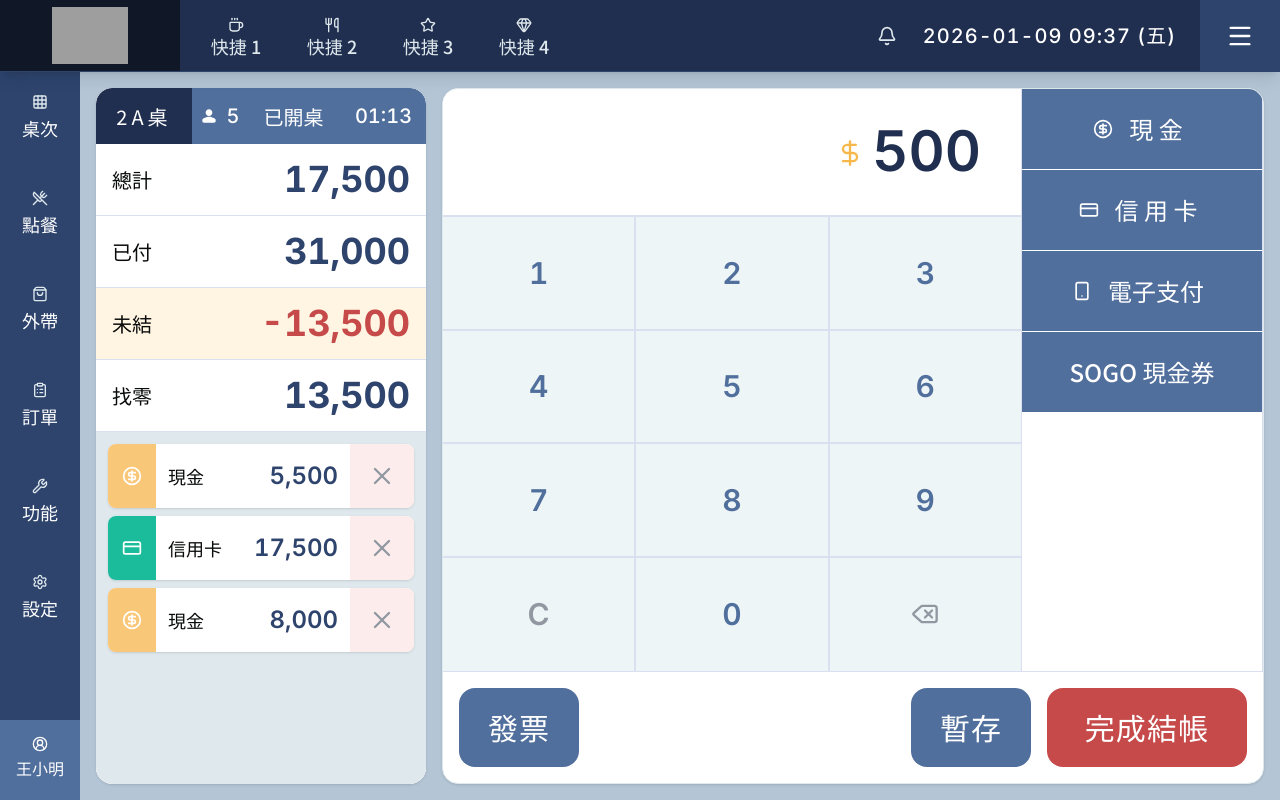
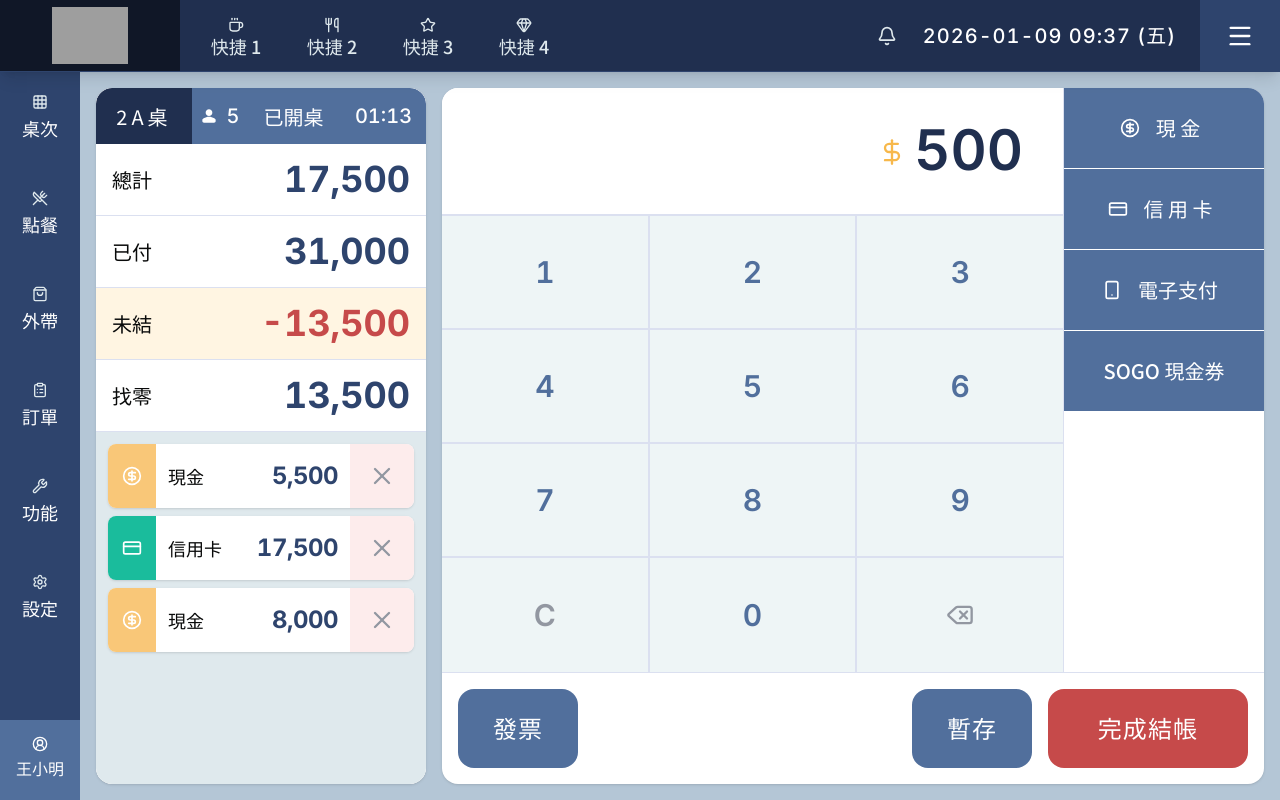
Before and after one commit to naomichiang/POS-system-Cursor, a Vue app: page / in a window 1280 px wide. Built offline with nearby package versions, Linux system fonts and the light colour scheme; grey boxes are pictures that could not be loaded.

Commit message:
style: 移除支付方式按鈕邊框並微調 主要操作按鈕字級為 2xl

```diff
--- a/src/App.vue
+++ b/src/App.vue
@@ -40,7 +40,7 @@
           />
           <!-- Checkout Area -->
           <CheckoutArea
-            class="flex-1 bg-white rounded-2xl shadow-sm border border-ash-200 overflow-y-auto"
+            class="flex-1 bg-white rounded-2xl shadow-sm  overflow-y-auto"
             @add-payment="handleAddPayment"
           />
         </main>
--- a/src/assets/main.css
+++ b/src/assets/main.css
@@ -209,7 +209,7 @@
      --spacing-icon-lg: 28px;
      --spacing-icon-xl: 40px;
 
-     /* Button Widths (以 8pt 為基準) */
+     /* LabelButton Widths (以 8pt 為基準) */
      --spacing-btn-sm: 80px; /* 輔助功能鍵：發票 */
      --spacing-btn-md: 120px; /* 主要功能鍵：確認、結帳 */
      --spacing-btn-lg: 200px;
--- a/src/components/CheckoutArea.vue
+++ b/src/components/CheckoutArea.vue
@@ -110,7 +110,7 @@ const handleCompleteCheckout = () => {
       >
         <!-- Input Display -->
         <div
-          class="flex h-[128px] px-10 justify-end items-center gap-2 self-stretch border-b-2 border-border-primary bg-layer-primary"
+          class="flex h-8-16 px-10 justify-end items-center gap-2 self-stretch border-b-2 border-border-primary bg-layer-primary"
         >
           <div class="flex pt-0.5 items-center  self-stretch">
             <div class="flex w-icon-lg h-icon-lg justify-center items-center">
@@ -163,7 +163,7 @@ const handleCompleteCheckout = () => {
       </div>
 
       <!-- Payment Methods -->
-      <div class="flex flex-col items-start self-stretch border-r border-border-primary">
+      <div class="flex flex-col items-start self-stretch">
         <div
           class="flex flex-col items-start gap-px flex-1 self-stretch overflow-hidden"
         >
@@ -172,7 +172,7 @@ const handleCompleteCheckout = () => {
             :key="method.id"
             @click="handlePayment(method.id)"
             :class="[
-              'flex w-[240px] h-[80px] min-w-[100px] max-w-[240px] px-4 justify-center items-center transition-colors',
+              'flex w-btn-lg h-[80px] min-w-[100px] max-w-[240px] px-4 justify-center items-center transition-colors',
               method.paddingClass,
               'bg-button-primary hover:bg-button-primary-hover',
               'active:bg-button-primary-disabled active:scale-[0.98]'
@@ -191,7 +191,7 @@ const handleCompleteCheckout = () => {
 
             <!-- Label -->
             <div
-              class="text-text-on-color text-center font-noto text-2xl font-medium leading-[120%]"
+              class="text-text-on-color text-center font-noto text-xl font-medium leading-[120%]"
             >
               {{ method.label }}
             </div>
@@ -202,26 +202,26 @@ const handleCompleteCheckout = () => {
 
     <!-- Bottom Actions -->
     <div
-      class="flex h-[112px] p-4 items-start gap-4 self-stretch border-t border-border-primary"
+      class="flex h-8-14 p-4 items-start gap-4 self-stretch border-t border-border-primary"
     >
       <button
         class="flex w-btn-md h-full px-4 justify-center items-center gap-2 rounded-2xl bg-button-primary hover:bg-button-primary-hover transition-colors">
         <div
-          class="shrink-0 text-text-on-color text-center font-noto text-3xl font-medium leading-[128%] tracking-[1.12px]">
+          class="shrink-0 text-text-on-color text-center font-noto text-2xl font-medium leading-[128%] tracking-[1.12px]">
           發票
         </div>
       </button>
       <div class="flex h-full justify-end items-center gap-4 flex-1">
         <button
           class="flex w-btn-md h-full justify-center items-center rounded-2xl bg-button-primary hover:bg-button-prmary-hover transition-colors">
-          <div class="shrink-0 text-text-on-color text-center font-noto text-3xl font-medium leading-[128%] tracking-[1.12px]">
+          <div class="shrink-0 text-text-on-color text-center font-noto text-2xl font-medium leading-[128%] tracking-[1.12px]">
             暫存
           </div>
         </button>
         <button
-          class="flex w-btn-lg h-full min-w-[120px] max-w-[220px] px-4 justify-center items-center rounded-2xl bg-button-danger hover:bg-button-danger-hover transition-colors"
+          class="flex w-btn-lg h-full min-w-btn-md max-w-[220px] px-4 justify-center items-center rounded-2xl bg-button-danger hover:bg-button-danger-hover transition-colors"
           @click="handleCompleteCheckout">
-          <div class="shrink-0 text-text-on-color text-center font-noto text-3xl font-medium leading-[128%] tracking-[1.12px]">
+          <div class="shrink-0 text-text-on-color text-center font-noto text-2xl font-medium leading-[128%] tracking-[1.12px]">
             完成結帳
           </div>
         </button>
--- a/src/components/CheckoutPanel.vue
+++ b/src/components/CheckoutPanel.vue
@@ -141,7 +141,7 @@ const getPaymentConfig = (type) => {
                 </div>
               </div>
               <div class="flex justify-end items-center gap-1">
-                <div class="text-text-amount-positive text-right font-inter text-2xl font-semibold leading-tight">
+                <div class="text-text-amount-positive text-right font-inter text-2xl font-bold tracking-[-0.02em] leading-tight">
                   {{ payment.amount.toLocaleString() }}
                 </div>
               </div>
```
